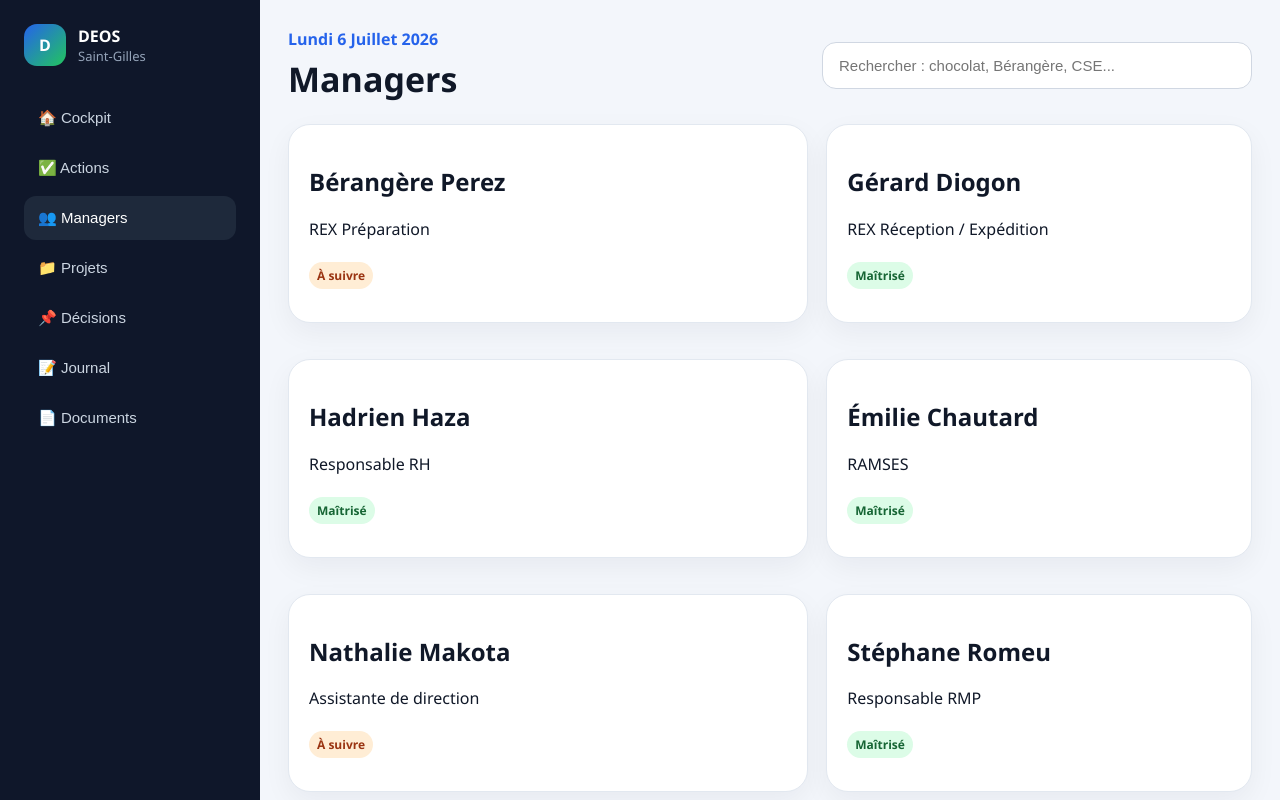
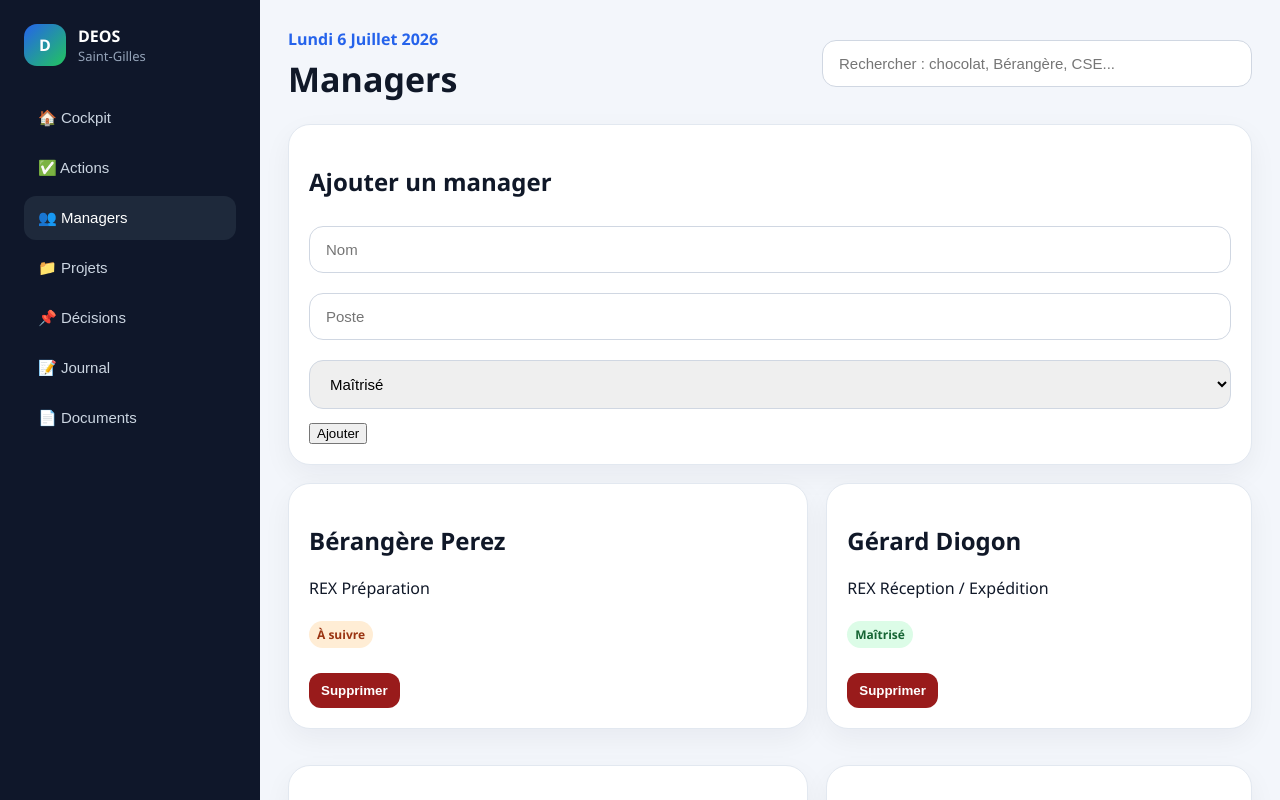
Before and after one commit to t2k9j26d6g-ctrl/deos, a plain HTML site: page index.html in a window 1280 px wide. Both pictures are taken after a click on the button "👥 Managers". Shown: the top 800 px of the page. Drawn offline with Linux system fonts and the light colour scheme.

Commit message:
Managers editable

```diff
--- a/app.js
+++ b/app.js
@@ -20,6 +20,14 @@ async function load(path) {
     return [];
   }
 }
+function saveLocal() {
+  localStorage.setItem("deos_managers", JSON.stringify(state.managers));
+}
+
+function loadLocalManagers() {
+  const saved = localStorage.getItem("deos_managers");
+  if (saved) state.managers = JSON.parse(saved);
+}
 
 function badge(status) {
   return `<span class="badge ${status}">${labels[status] || "À suivre"}</span>`;
@@ -27,6 +35,7 @@ function badge(status) {
 
 async function init() {
   state.managers = await load("data/managers.json");
+  loadLocalManagers();
   state.projects = await load("data/projects.json");
   state.decisions = await load("data/decisions.json");
   state.actions = await load("data/actions.json");
@@ -122,8 +131,20 @@ function render_actions() {
 
 function render_managers() {
   document.getElementById("app").innerHTML = `
+    <div class="card">
+      <h2>Ajouter un manager</h2>
+      <input id="managerName" placeholder="Nom">
+      <input id="managerRole" placeholder="Poste">
+      <select id="managerStatus">
+        <option value="green">Maîtrisé</option>
+        <option value="orange">À suivre</option>
+        <option value="red">Critique</option>
+      </select>
+      <button class="action" onclick="addManager()">Ajouter</button>
+    </div>
+
     <div class="grid two">
-      ${state.managers.map(managerFullCard).join("")}
+      ${state.managers.map((manager, index) => managerFullCard(manager, index)).join("")}
     </div>
   `;
 }
@@ -223,13 +244,14 @@ function managerMiniCard(manager) {
   `;
 }
 
-function managerFullCard(manager) {
+function managerFullCard(manager, index) {
   return `
     <div class="card">
       <h2>${manager.name}</h2>
       <p>${manager.role}</p>
       ${badge(manager.status)}
       <p class="muted">${manager.note || ""}</p>
+      <button class="danger" onclick="deleteManager(${index})">Supprimer</button>
     </div>
   `;
 }
@@ -297,5 +319,27 @@ function runSearch(query) {
     </div>
   `;
 }
+function addManager() {
+  const name = document.getElementById("managerName").value.trim();
+  const role = document.getElementById("managerRole").value.trim();
+  const status = document.getElementById("managerStatus").value;
 
+  if (!name || !role) return;
+
+  state.managers.push({
+    name,
+    role,
+    status,
+    note: ""
+  });
+
+  saveLocal();
+  render_managers();
+}
+
+function deleteManager(index) {
+  state.managers.splice(index, 1);
+  saveLocal();
+  render_managers();
+}
 init();
--- a/style.css
+++ b/style.css
@@ -234,3 +234,23 @@ h1 {
     max-width: 100%;
   }
 }
+input,
+select {
+  width: 100%;
+  border: 1px solid #d0d7e2;
+  border-radius: 14px;
+  padding: 14px 16px;
+  font-size: 15px;
+  margin: 8px 0 12px;
+}
+
+.danger {
+  background: #991b1b;
+  color: white;
+  border: 0;
+  border-radius: 12px;
+  padding: 10px 12px;
+  font-weight: 700;
+  cursor: pointer;
+  margin-top: 12px;
+}
```
